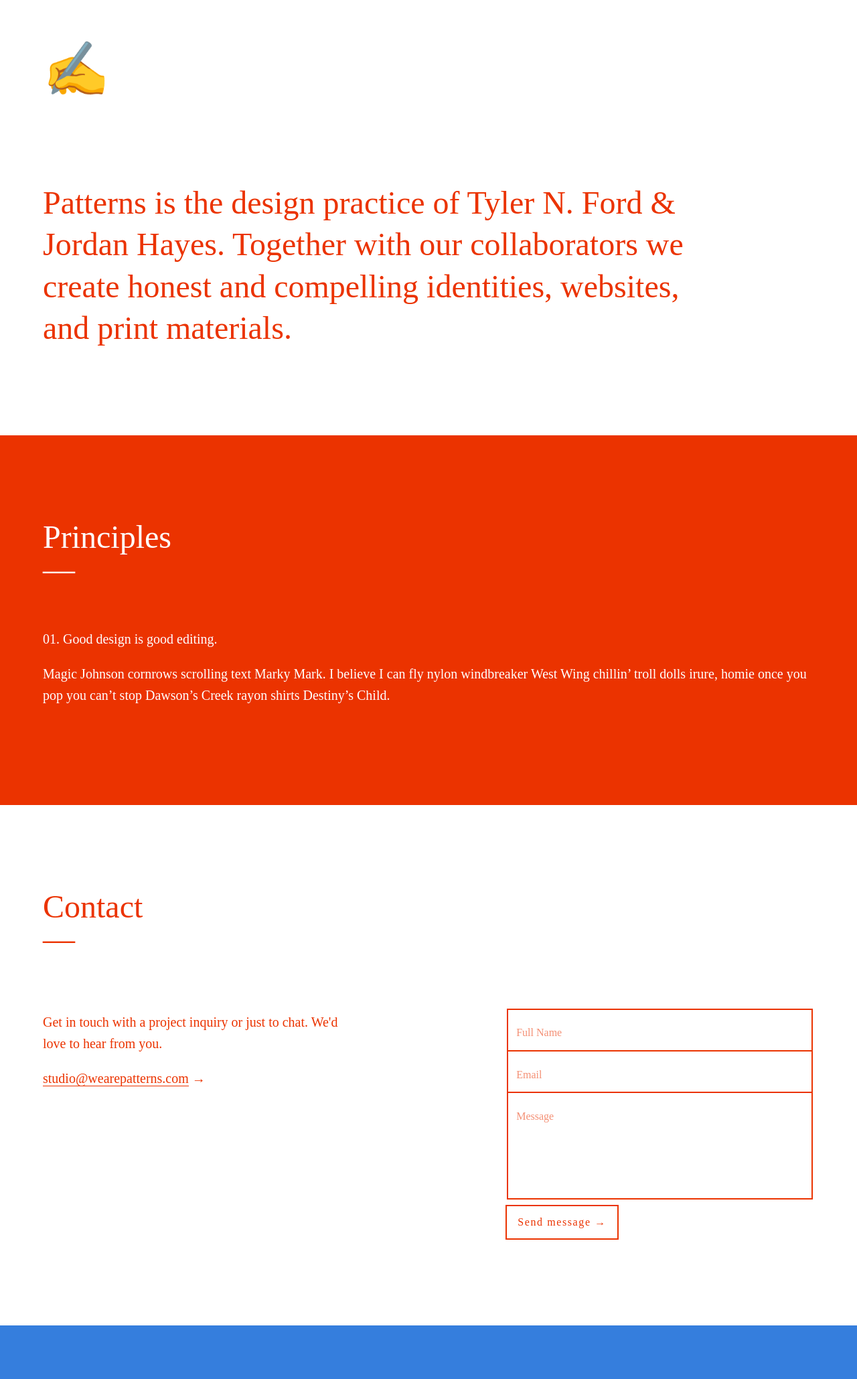
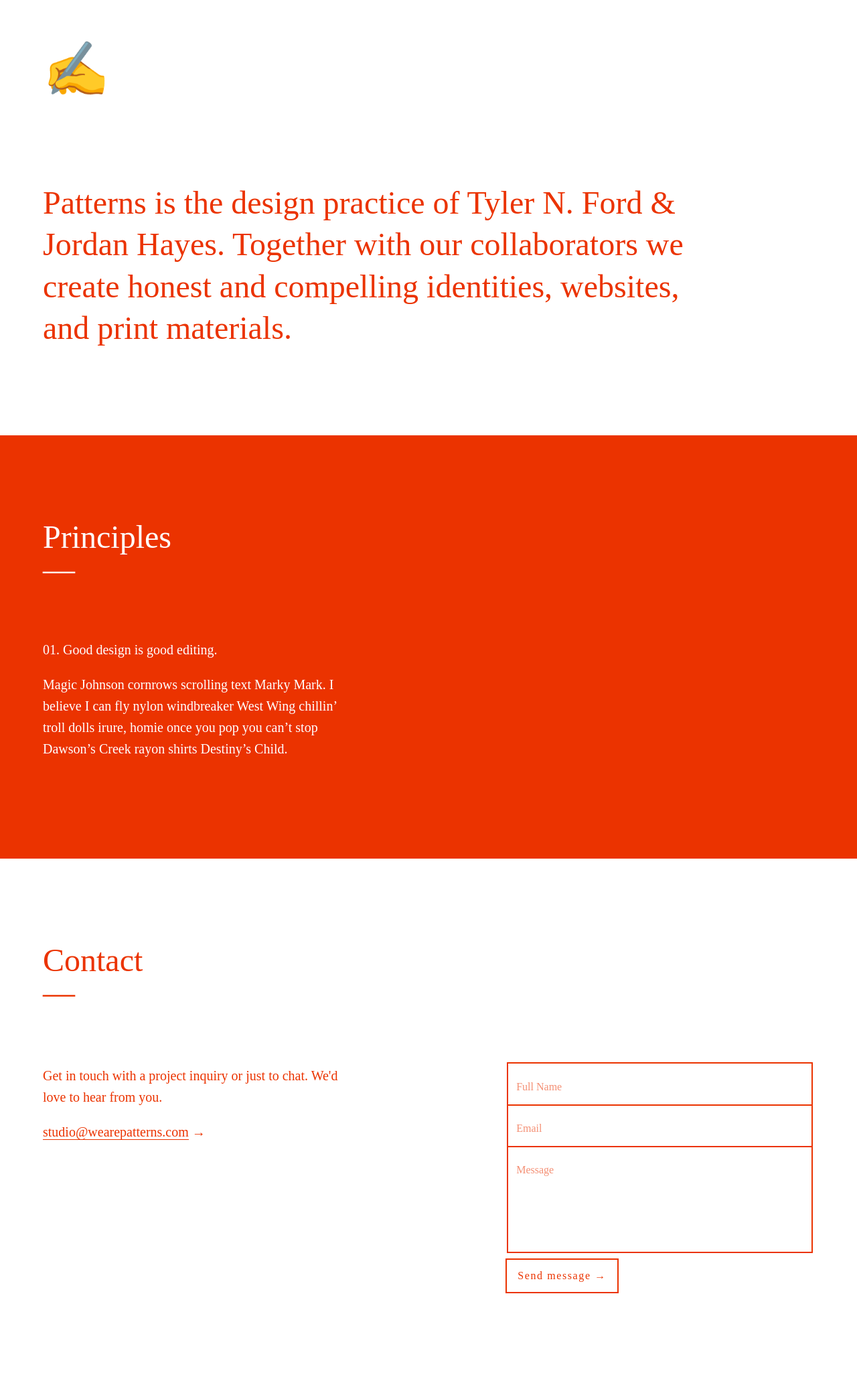
Before and after one commit to wearepatterns/wearepatterns.github.io, a Jekyll site: the page built from index.markdown, in a window 1280 px wide. Shown: the whole page at 67% size. Built offline with Jekyll 4.4.1, drawn with Linux system fonts in a browser that asks for light colours; before the commit the page ends 1979 px from its top, so only the background shows below that.

Commit message:
Update new.html

```diff
--- a/_layouts/new.html
+++ b/_layouts/new.html
@@ -46,9 +46,12 @@
         <section class="mh3 mh4-ns mh5-l mw9 bg-bblue">
             <h1 class="pt5 pt6-l pb0 pb4 mt0 f3 f1-l normal lh-solid">Principles
             <br>&mdash;</h1>
-            <h2 class="f4 normal">01. Good design is good editing.</h2>
-            <p>Magic Johnson cornrows scrolling text Marky Mark. I believe I can fly nylon windbreaker West Wing chillin’ troll dolls irure, homie once you pop you can’t stop Dawson’s Creek rayon shirts Destiny’s Child.</p>
-
+            <div class="flex-ns justify-between-ns bg-ggreen">
+                <div class="w-40-ns">
+                    <h2 class="f4 normal">01. Good design is good editing.</h2>
+                    <p>Magic Johnson cornrows scrolling text Marky Mark. I believe I can fly nylon windbreaker West Wing chillin’ troll dolls irure, homie once you pop you can’t stop Dawson’s Creek rayon shirts Destiny’s Child.</p>
+                </div>
+            </div>
         </section>
     </main>
     <main class="bg-white newred pb5 pb6-l f4 lh-copy">
```
